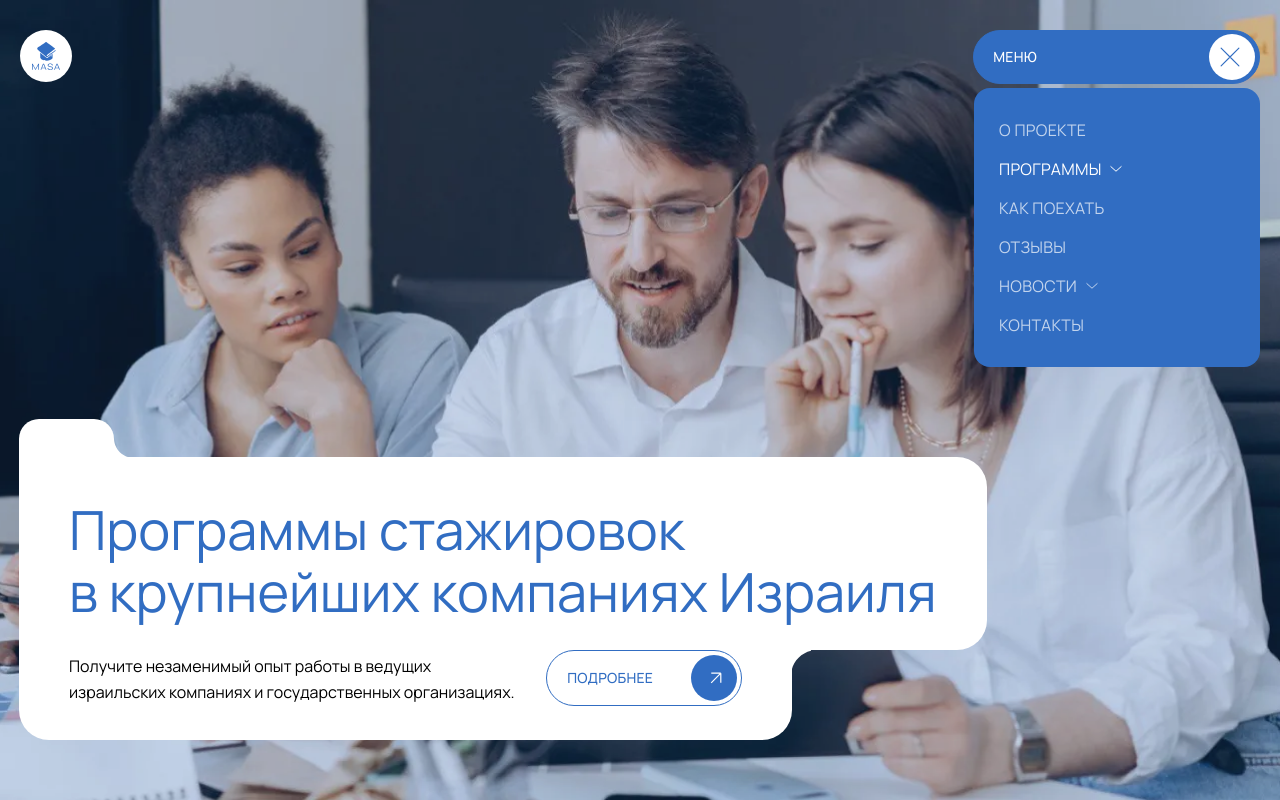
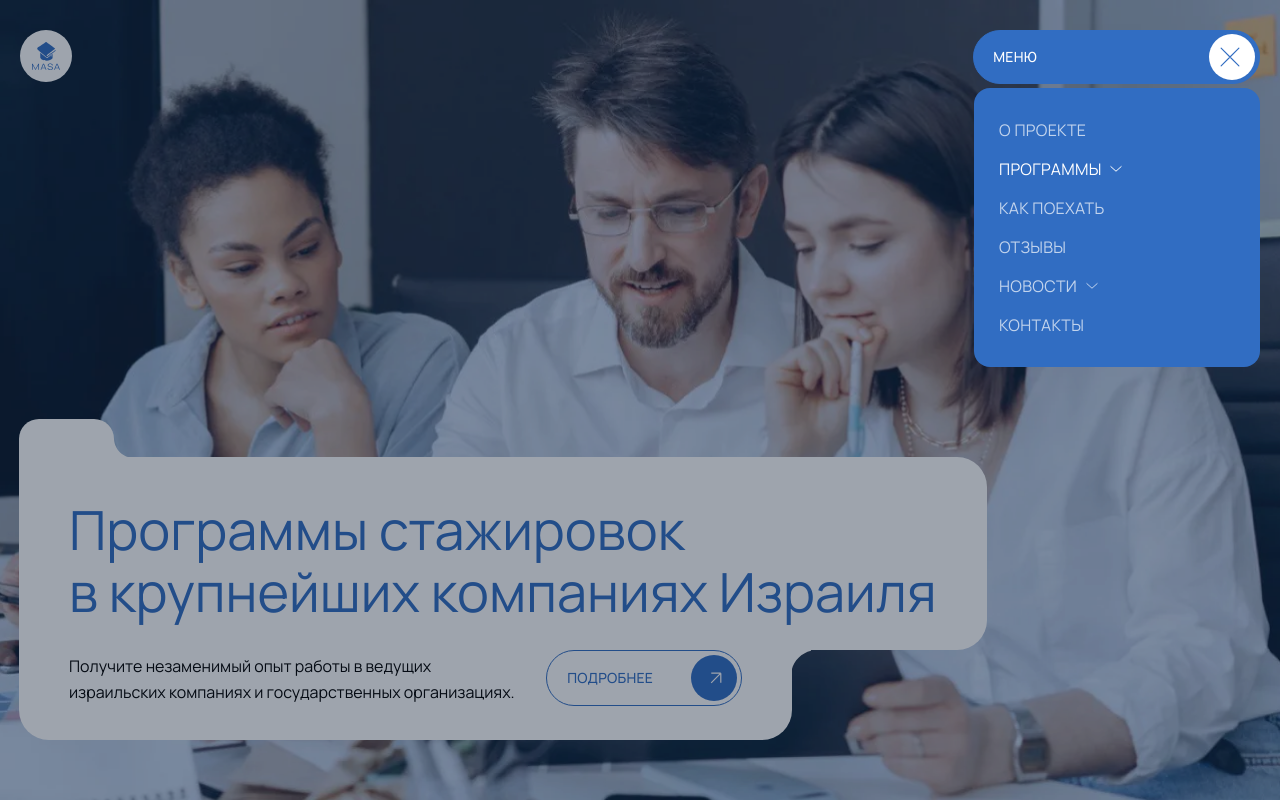
Before and after one commit to ya-broccoli/Masa, a website with bundled scripts: page source/index.html in a window 1280 px wide. Both pictures are taken after a click on the button "МЕНЮ". Shown: the top 800 px of the page. Built offline with nearby package versions, Linux system fonts and the light colour scheme; files whose address does not match are found by name.

Commit message:
Исправляет прокрутку мобильного меню

```diff
--- a/source/js/modules/nav-toggle/init-nav-toggle.js
+++ b/source/js/modules/nav-toggle/init-nav-toggle.js
@@ -4,6 +4,7 @@ const initNavToggles = () => {
   const root = document.querySelector('.header');
   const toggle = root.querySelector('.header__toggle');
   const nav = root.querySelector('.nav');
+  const overlay = document.querySelector('.overlay');
 
   const onDocumentKeydown = (evt) => {
     return evt.key === 'Escape' ? closeMenu() : null;
@@ -21,6 +22,7 @@ const initNavToggles = () => {
     root.classList.add(OPENED_CLASS);
     toggle.classList.add(OPENED_CLASS);
     nav.classList.add(OPENED_CLASS);
+    overlay.classList.add(OPENED_CLASS);
     document.addEventListener('keydown', onDocumentKeydown);
     document.addEventListener('click', isMenu);
     nav.addEventListener('click', onLinkClick);
@@ -31,6 +33,7 @@ const initNavToggles = () => {
     root.classList.remove(OPENED_CLASS);
     toggle.classList.remove(OPENED_CLASS);
     nav.classList.remove(OPENED_CLASS);
+    overlay.classList.remove(OPENED_CLASS);
     document.removeEventListener('keydown', onDocumentKeydown);
     document.removeEventListener('click', isMenu);
     nav.removeEventListener('click', onLinkClick);
--- a/source/sass/blocks/header.scss
+++ b/source/sass/blocks/header.scss
@@ -73,6 +73,7 @@
   padding-right: 222px;
   background-color: $color-cerulean-blue;
   color: $color-default-white;
+  z-index: 3;
 
   &::after {
     background-color: $color-default-white;
--- a/source/sass/blocks/hero.scss
+++ b/source/sass/blocks/hero.scss
@@ -17,10 +17,6 @@
 .hero__item {
   position: relative;
   height: auto;
-
-  @include vp-767 {
-    min-height: 568px;
-  }
 }
 
 .hero__content {
@@ -291,7 +287,7 @@
   }
 
   @include vp-767 {
-    padding: 13px 7px 13px 20px;
+    padding: 13px 47px 13px 20px;
     min-width: 152px;
 
     &::after {
@@ -371,10 +367,6 @@
     height: 100%;
     background-color: $overlay-photo;
   }
-
-  @include vp-767 {
-    height: 568px;
-  }
 }
 
 .hero__background img {
--- a/source/sass/blocks/nav.scss
+++ b/source/sass/blocks/nav.scss
@@ -17,7 +17,8 @@
 .nav.is-opened {
   visibility: visible;
   transform: translate(0, 0) scale(1);
-  z-index: 2;
+  z-index: 3;
+  max-height: calc(100vh - 78px);
 
   &.nav__link {
     cursor: pointer;
--- a/source/sass/blocks/overlay.scss
+++ b/source/sass/blocks/overlay.scss
@@ -4,13 +4,12 @@
   top: 0;
   height: 100vh;
   width: 100vw;
-  background: $overlay-form;
-  opacity: 0.5;
+  background: rgba(13, 29, 51, 0.4);
   z-index: 2;
 
   display: none;
 }
 
-.overlay.is-active {
+.overlay.is-opened {
   display: block;
 }
```
Also changed, not shown: build/css/style.css, build/css/style.min.css, build/img/sprite.svg, build/js/main.min.js, 2 other files.
